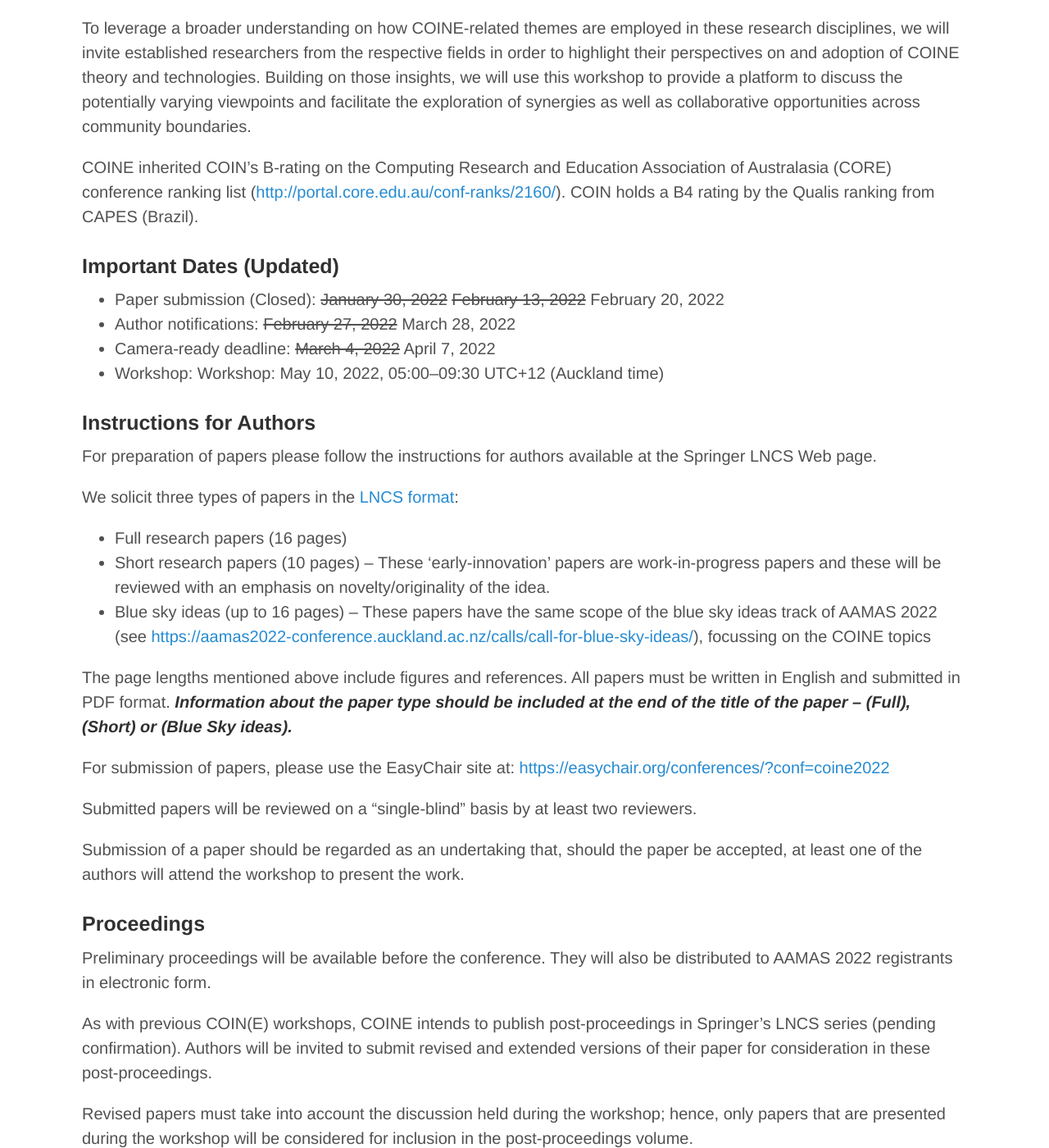
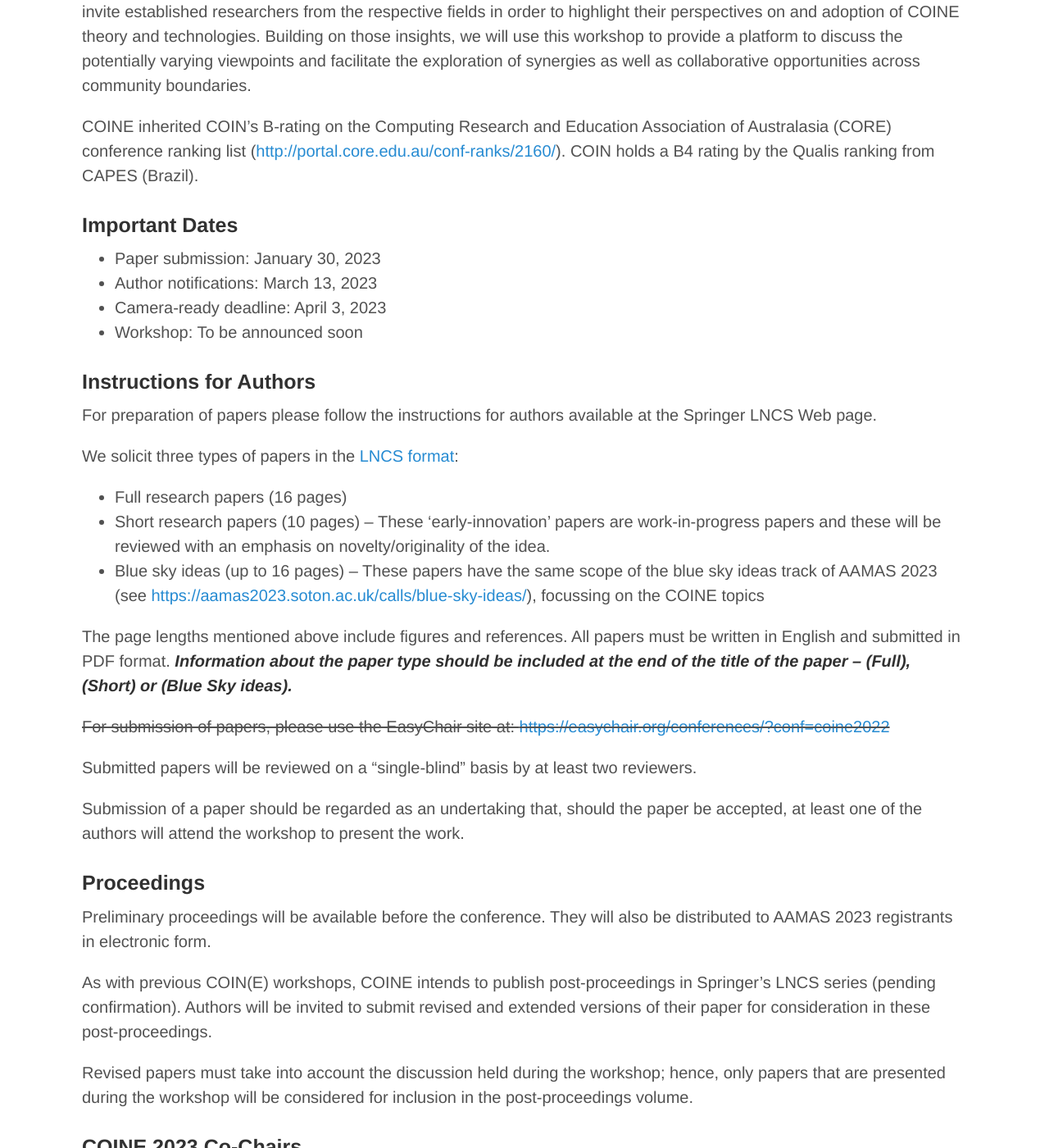
Before and after one commit to jithincheriyan/coine-2022-auckland, a Jekyll site: the page built from call_for_papers.md, in a window 1280 px wide and 1400 px high, scrolled down 1491 px. Shown: the whole window at 82% size. Built offline with Jekyll 4.4.1, drawn with Linux system fonts in a browser that asks for light colours; some of the changed text lies outside the part shown.

Commit message:
COINE-2023 repository

```diff
--- a/call_for_papers.md
+++ b/call_for_papers.md
@@ -2,10 +2,11 @@
 layout: default
 title: COINE
 ---
-💥 __*<span style="color:blue">Paper submission deadline extended to February 20, 2022 (Closed)</span>*__
 
 # Call for Papers
-COINE 2022 is co-located with the International Conference on Autonomous Agents and Multiagent Systems (AAMAS), Auckland, New Zealand, 9-13 May, 2022 [https://aamas2022-conference.auckland.ac.nz/](https://aamas2022-conference.auckland.ac.nz/)
+
+COINE 2023 is co-located with the International Conference on Autonomous Agents and
+Multiagent Systems (AAMAS), London, United Kingdom, 29 May-2 June 2023 (https://aamas2023.soton.ac.uk/)
 
 ### Overview
 
@@ -33,11 +34,11 @@ To leverage a broader understanding on how COINE-related themes are employed in
 COINE inherited COIN's B-rating on the Computing Research and Education Association of Australasia (CORE) conference ranking list ([http://portal.core.edu.au/conf-ranks/2160/](http://portal.core.edu.au/conf-ranks/2160/)). COIN holds a B4 rating by the Qualis ranking from CAPES (Brazil).
 
 
-### Important Dates (Updated)
-- Paper submission (Closed): ~~January 30, 2022~~ ~~February 13, 2022~~ February 20, 2022
-- Author notifications: ~~February 27, 2022~~ March 28, 2022
-- Camera-ready deadline: ~~March 4, 2022~~ April 7, 2022
-- Workshop: Workshop: May 10, 2022, 05:00&ndash;09:30 UTC+12 (Auckland time)
+### Important Dates
+- Paper submission: January 30, 2023
+- Author notifications: March 13, 2023
+- Camera-ready deadline: April 3, 2023
+- Workshop: To be announced soon
 
 
 ### Instructions for Authors
@@ -47,11 +48,11 @@ For preparation of papers please follow the instructions for authors available a
 We solicit three types of papers in the [LNCS format](https://www.springer.com/gp/computer-science/lncs/conference-proceedings-guidelines):
 - Full research papers (16 pages)
 - Short research papers (10 pages) – These 'early-innovation' papers are work-in-progress papers and these will be reviewed with an emphasis on novelty/originality of the idea.
-- Blue sky ideas (up to 16 pages) – These papers have the same scope of the blue sky ideas track of AAMAS 2022 (see [https://aamas2022-conference.auckland.ac.nz/calls/call-for-blue-sky-ideas/](https://aamas2022-conference.auckland.ac.nz/calls/call-for-blue-sky-ideas/)), focussing on the COINE topics
+- Blue sky ideas (up to 16 pages) – These papers have the same scope of the blue sky ideas track of AAMAS 2023 (see [https://aamas2023.soton.ac.uk/calls/blue-sky-ideas/](https://aamas2023.soton.ac.uk/calls/blue-sky-ideas/)), focussing on the COINE topics
 
 The page lengths mentioned above include figures and references. All papers must be written in English and submitted in PDF format. __*Information about the paper type should be included at the end of the title of the paper – (Full), (Short) or (Blue Sky ideas).*__
 
-For submission of papers, please use the EasyChair site at: [https://easychair.org/conferences/?conf=coine2022](https://easychair.org/conferences/?conf=coine2022)
+~~For submission of papers, please use the EasyChair site at: [https://easychair.org/conferences/?conf=coine2022](https://easychair.org/conferences/?conf=coine2022)~~
 
 Submitted papers will be reviewed on a "single-blind" basis by at least two reviewers.
 
@@ -59,13 +60,13 @@ Submission of a paper should be regarded as an undertaking that, should the pape
 
 ### Proceedings
 
-Preliminary proceedings will be available before the conference. They will also be distributed to AAMAS 2022 registrants in electronic form.
+Preliminary proceedings will be available before the conference. They will also be distributed to AAMAS 2023 registrants in electronic form.
 
 As with previous COIN(E) workshops, COINE intends to publish post-proceedings in Springer's LNCS series (pending confirmation). Authors will be invited to submit revised and extended versions of their paper for consideration in these post-proceedings.
 
 Revised papers must take into account the discussion held during the workshop; hence, only papers that are presented during the workshop will be considered for inclusion in the post-proceedings volume.
 
-### COINE 2022 Co-Chairs
-- [Nirav Ajmeri](mailto:nirav.ajmeri@bristol.ac.uk) (University of Bristol, UK)
-- [Andreasa Morris-Martin](mailto:alm32@bath.ac.uk) (University of Bath, UK)
-- [Tony Savarimuthu](mailto:tony.savarimuthu@otago.ac.nz) (University of Otago, NZ)
+### COINE 2023 Co-Chairs
+- [Jithin Cheriyan](mailto:jithin.cheriyan@postgrad.otago.ac.nz) (University of Otago, NZ)
+- [Nicoletta Fornara](mailto:nicoletta.fornara@usi.ch) (Università della Svizzera italiana, Switzerland)
+- [Asimina Mertzani](mailto:asimina.mertzani20@imperial.ac.uk) (Imperial College of London, UK)
```
Also changed, not shown: COINE_2022_cfp.txt (+26 -30 lines), committees.md (+7 -4 lines), contact.md (+4 -4 lines), index.md (+5 -9 lines), paper_submission.md (+3 -3 lines), img.png (added).
